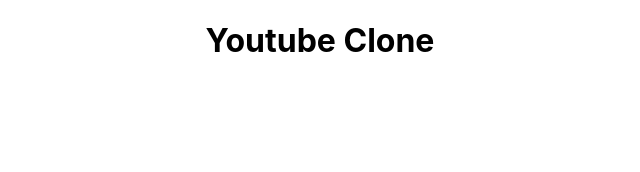
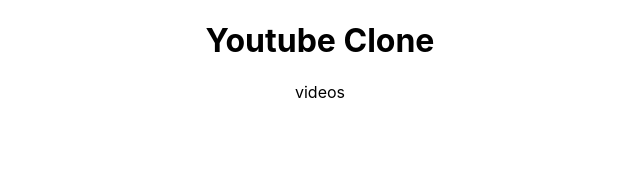
Before and after one commit to keriarmstrong/youtube-project, a React (Create React App) app: page / in a window 1280 px wide. Shown: the top 172 px of the page, without its empty margins (320-960 px from the left). Built offline with nearby package versions, Linux system fonts and the light colour scheme.

Commit message:
added p tag

```diff
--- a/src/App.js
+++ b/src/App.js
@@ -13,6 +13,7 @@
 
 
     <h1>Youtube Clone</h1>
+    <p>videos</p>
     </div>
   );
 }
```
